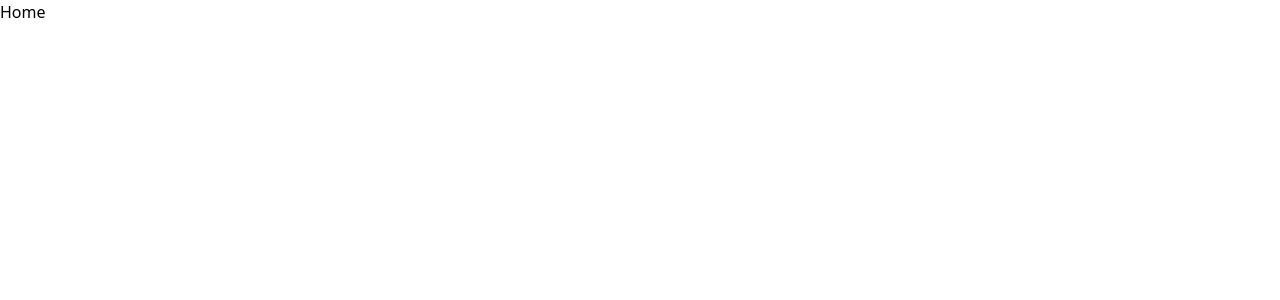
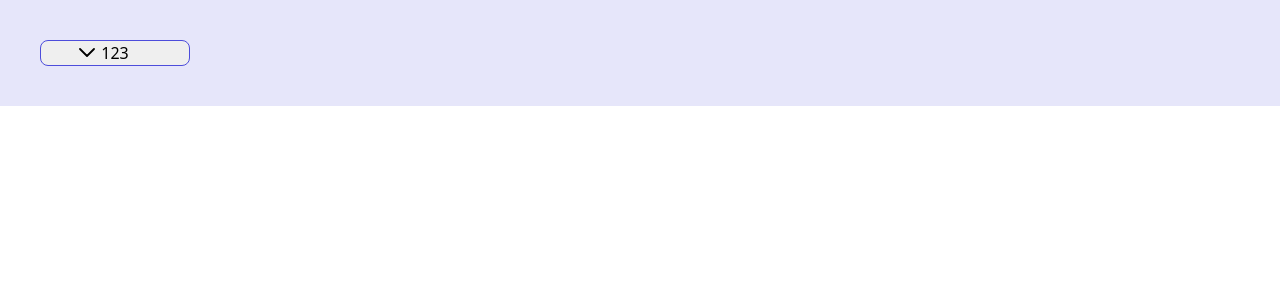
Before and after one commit to nicotolini/Ong-Project, a React (Vite) app: page / in a window 1280 px wide. Shown: the top 300 px of the page. Built offline with nearby package versions, Linux system fonts and the light colour scheme.

Commit message:
new changes

```diff
--- /dev/null
+++ b/src/component/Select.jsx
@@ -0,0 +1,16 @@
+import { useRef } from "react";
+
+export const Select = () => {
+  return (
+    <div className="p-10 bg-violet-100">
+      <div className="relative w-[150px]">
+        <img src="/selecticon.svg" alt="selecticon" className="absolute right-[50%] mr-[20px] mt-[8px]" />
+        <select className="w-[150px] border-[1px] border-solid border-violet-200 rounded-[8px] text-center">
+          <option value="asd">123</option>
+          <option value="asd1">123</option>
+          <option value="asd2">123</option>
+        </select>
+      </div>
+    </div>
+  );
+};
--- a/src/index.css
+++ b/src/index.css
@@ -1,3 +1,20 @@
 @tailwind base;
 @tailwind components;
 @tailwind utilities;
+
+select {
+  appearance: none; /* oculta el icono por defecto */
+}
+
+select::before {
+  content: "";
+  width: 0;
+  height: 0;
+  border-left: 5px solid transparent;
+  border-right: 5px solid transparent;
+  border-top: 5px solid black;
+  position: absolute;
+  right: 10px;
+  top: 50%;
+  transform: translateY(-50%);
+}
--- a/src/screen/Home.jsx
+++ b/src/screen/Home.jsx
@@ -1,7 +1,12 @@
 import React from "react";
+import { Select } from "../component/Select";
 
 const Home = () => {
-  return <div>Home</div>;
+  return (
+    <div>
+      <Select />
+    </div>
+  );
 };
 
 export default Home;
```
Also changed, not shown: public/selecticon.svg (added), src/component/Navbar.jsx (added), src/component/Navbar.tsx (deleted).
